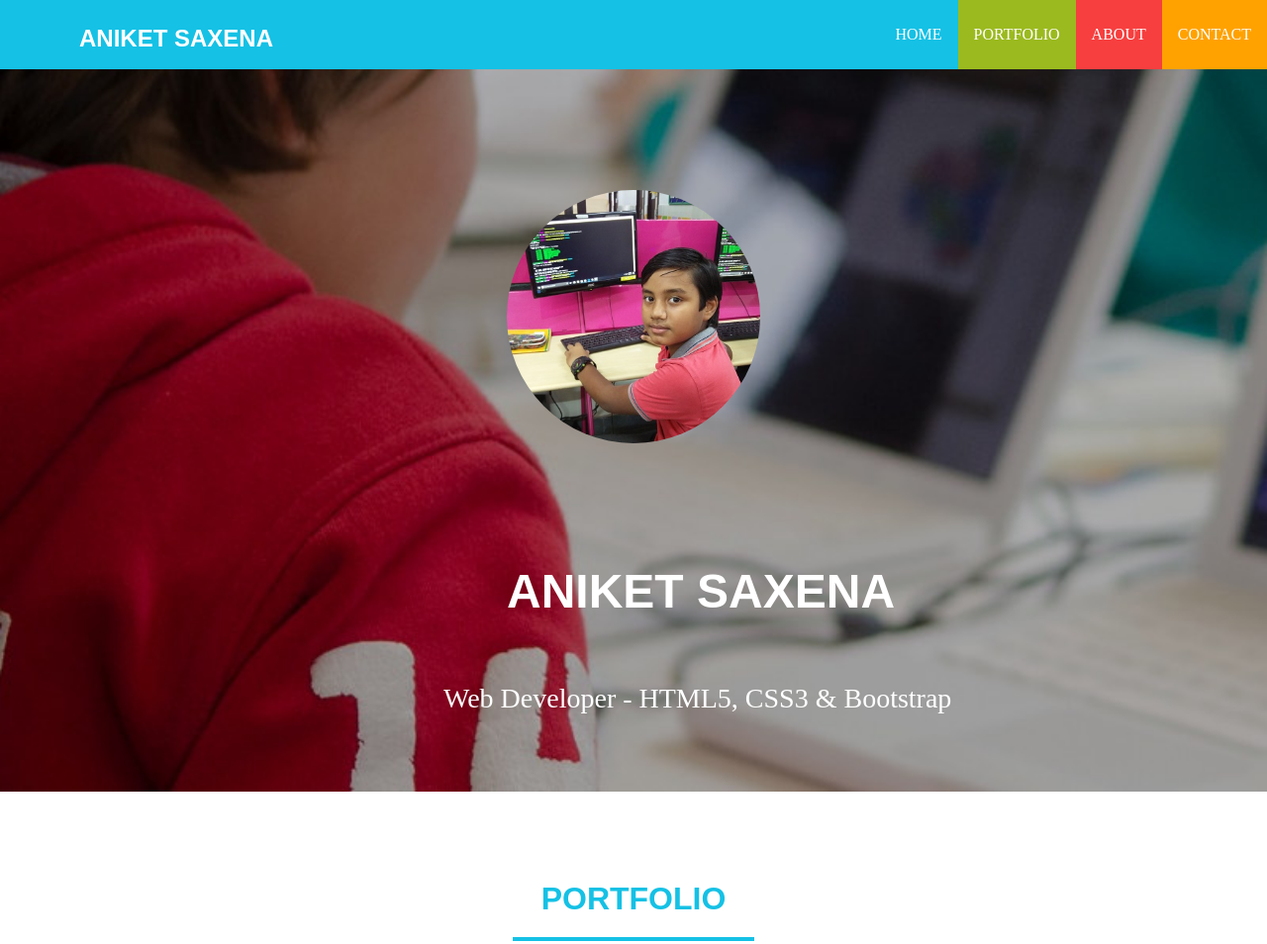
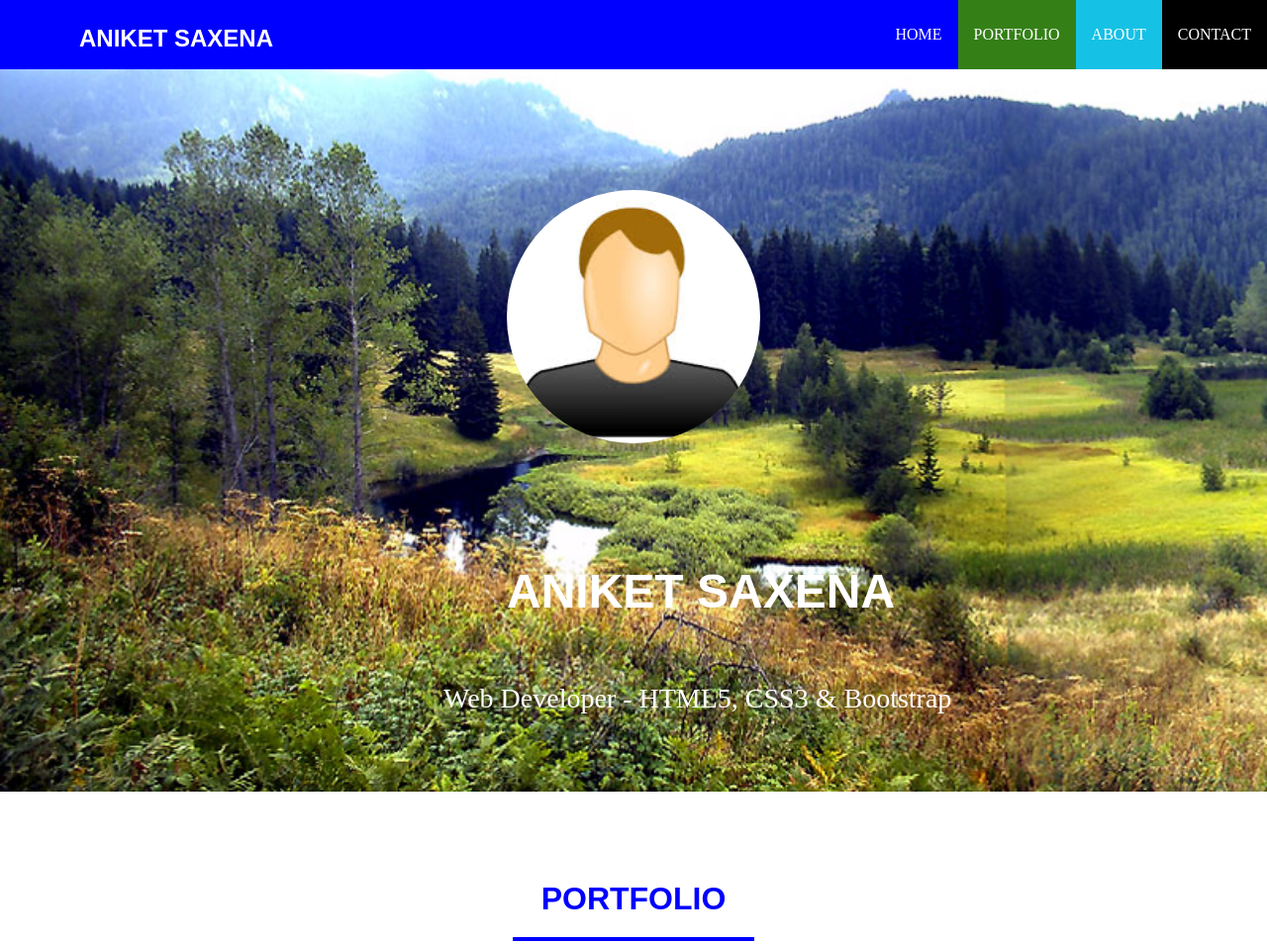
Before and after one commit to Parevartan-aniket/htmlassignment, a plain HTML site: page index.html in a window 1280 px wide. Shown: the top 954 px of the page at 99% size. Drawn offline with Linux system fonts and the light colour scheme.

Commit message:
new changes

```diff
--- a/css/style.css
+++ b/css/style.css
@@ -4,7 +4,7 @@ body {
 
 header {
 	height: 70px;
-	background-color: #15c1e5;
+	background-color: #0000ff;
 	position: fixed;
     top: 0;
     left: 0;
@@ -50,19 +50,19 @@ li a {
 }
 
 .bgGreen {
-	background-color: #9bba1f;
+	background-color: #348017;
 }
 
 .bgRed {
-	background-color: #f73f3f;
+	background-color:#15c1e5;
 }
 
 .bgYellow {
-	background-color: #ffa200;
+	background-color: #000000;
 }
 
 .hero {
-	background: url("../images/computer-skills.jpg");
+	background: url("../images/bg1.jpg");
 	position: relative;
 	min-height: 450px;
 	height: 100vh;
@@ -71,7 +71,7 @@ li a {
 }
 
 .circle {
-	background: url(../images/aniket-saxena.jpg) center center no-repeat;
+	background: url(../images/user.jpg) center center no-repeat;
 	background-size: cover;
 	position: absolute;
 	top: 40%;
@@ -126,7 +126,7 @@ li a {
 }
 
 .colorBlue {
-	color: #15c1e5;
+	color: #0000ff;
 }
 
 hr {
@@ -207,7 +207,7 @@ hr {
 
 #about {
 	padding-top: 70px;
-	background-color: #f73f3f;
+	background-color: #15c1e5;
 	height: 500px;
 	font-size: 20px;
 	font-weight: 100;
@@ -236,7 +236,7 @@ hr {
 #contact {
 	padding-top: 70px;
 	padding-bottom: 10px;
-	background-color: #ffa200;
+	background-color: #000000;
 	height: 550px;
 	font-size: 20px;
 	font-weight: 100;
```
Also changed, not shown: images/bg1.jpg (added).
